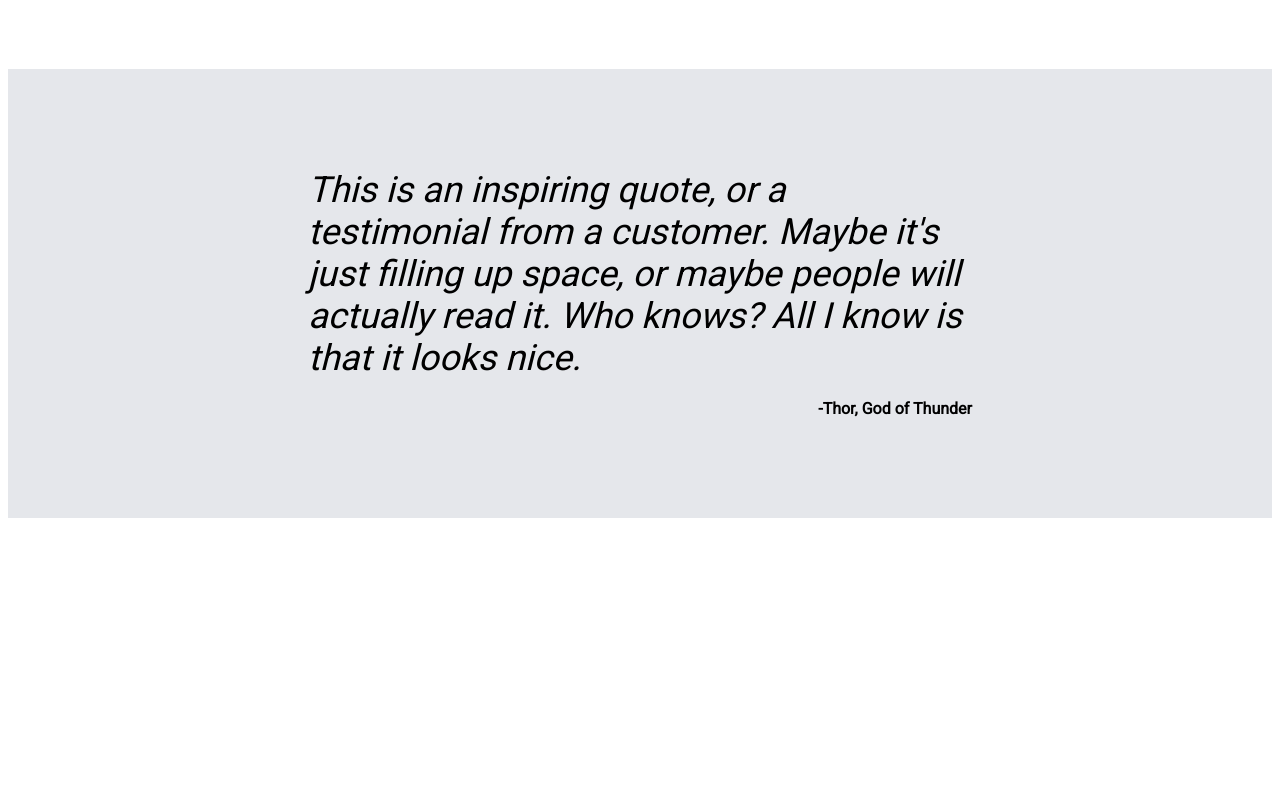
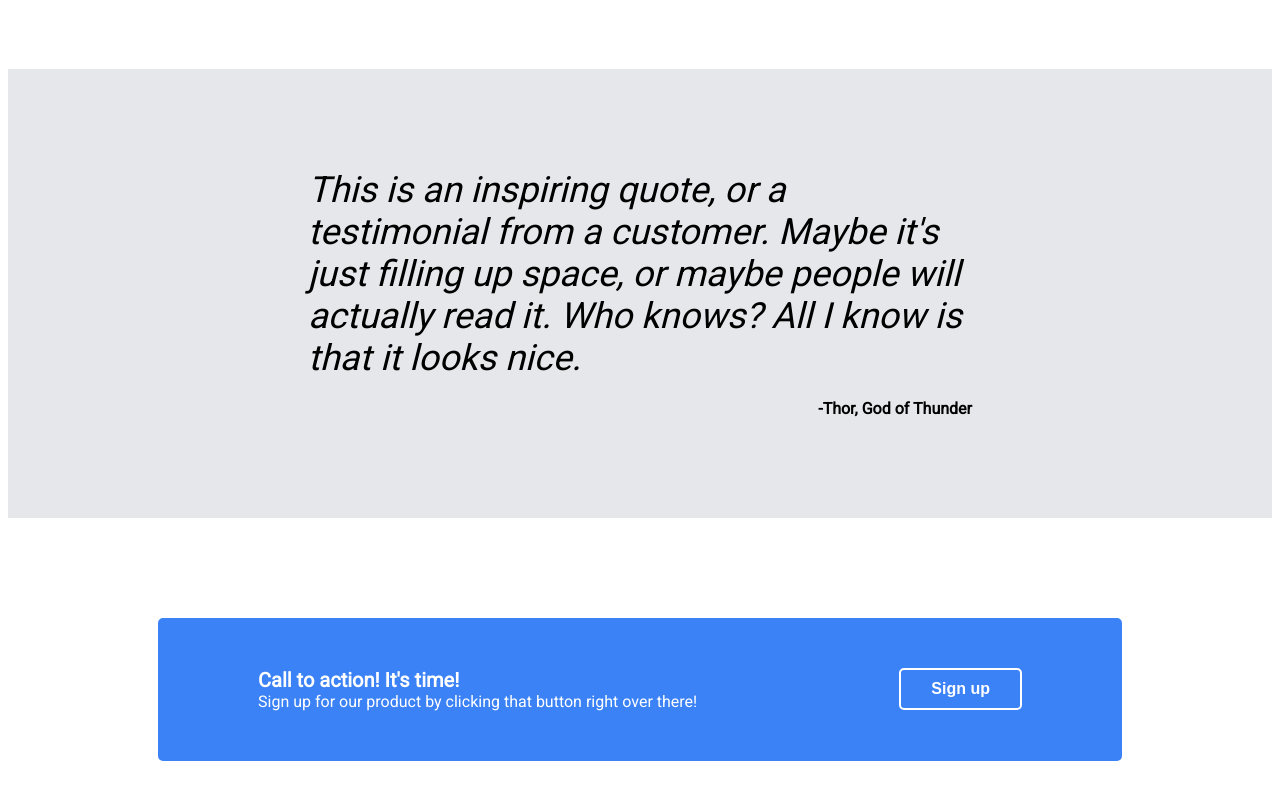
Before and after one commit to TheA3ther/odin-landing-page, a plain HTML site: page index.html in a window 1280 px wide. Shown: the part 952-1752 px from the top of the page. Before the commit the page ends 1478 px from the top, so only its background shows below. Drawn offline with Linux system fonts and the light colour scheme.

Commit message:
Finish css for section four

```diff
--- a/index.html
+++ b/index.html
@@ -37,7 +37,7 @@
                     This website has some subtext that goes here under the main title. It's a smaller font and the color is lower contrast
                 </div>
                 <div class="container signup-button">
-                    <button type="button">Sign Up</button>
+                    <button type="button">Sign up</button>
                 </div>
             </div>
             <div class="container image">
@@ -82,11 +82,14 @@
 
         <!-- Section 4 -->
         <div class="container four">
-            <div class="container">
-
-            </div>
-            <div class="container">
-
+            <div class="container cta-container">
+                <div class="cta-text">
+                    <div class="cta-title">Call to action! It's time!</div>
+                    <div class="cta-subtitle">Sign up for our product by clicking that button right over there!</div>
+                </div>
+                <div class="signup-button">
+                    <button>Sign up</button>
+                </div>
             </div>
         </div>
 
--- a/style.css
+++ b/style.css
@@ -164,3 +164,30 @@ li {
     font-weight: bold;
     align-self: flex-end;
 }
+
+/* css for section 4 */
+
+.container.four {
+    padding-top: 100px;
+    padding-bottom: 100px;
+    justify-content: center;
+    align-items: center;
+}
+
+.four .cta-container {
+    flex: 1;
+    justify-content: space-between;
+    padding: 50px 100px;
+    border-radius: 5px;
+    color: white;
+    background-color: rgba(59,130,246,255);
+}
+
+.cta-container .cta-title {
+    font-size: 20px;
+    font-weight: bold;
+}
+
+.four button {
+    border: 2px solid white;
+}
```
